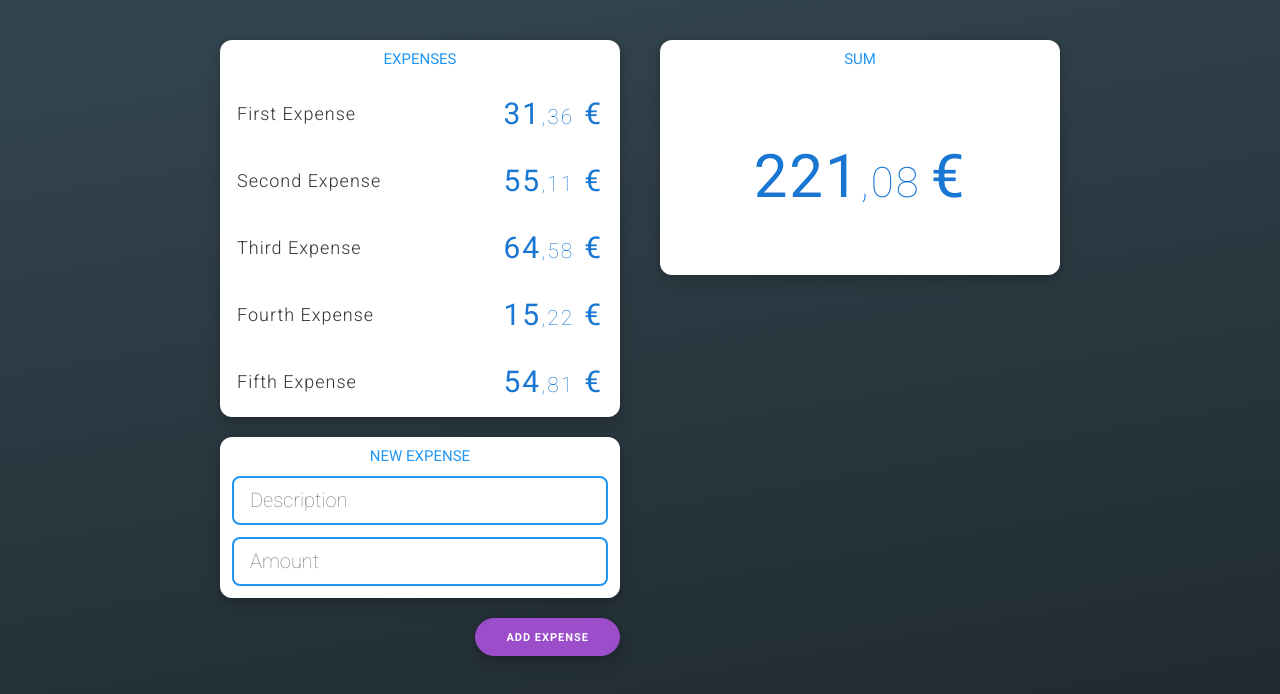
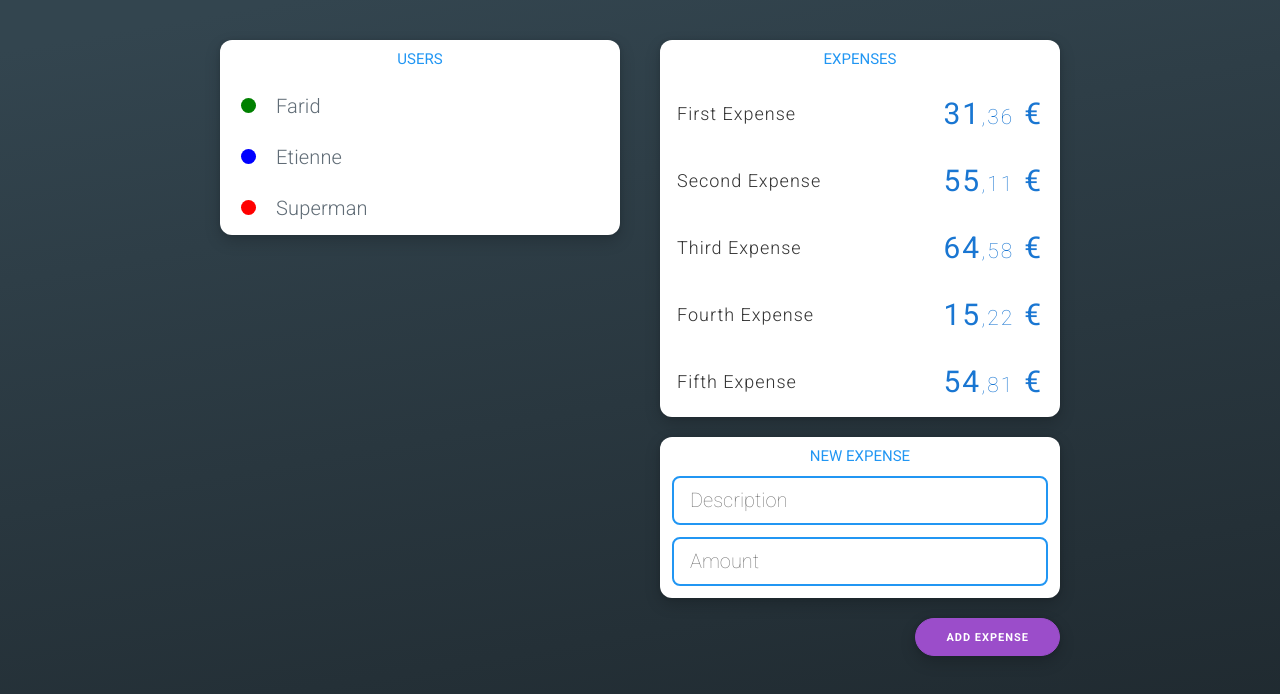
Before and after one commit to Le-Reacteur/redux-tricount, a React (Create React App) app: page / in a window 1280 px wide. Shown: the top 694 px of the page. Built offline with nearby package versions, Linux system fonts and the light colour scheme.

Commit message:
List of Users

```diff
--- a/src/selectors/index.js
+++ b/src/selectors/index.js
@@ -1,11 +1,3 @@
 export function selectExpenses(state) {
   return state.expenses;
 }
-
-export function selectSum(state) {
-  let sum = 0;
-  state.expenses.forEach(expense => {
-    sum = sum + expense.amount;
-  });
-  return sum;
-}
--- a/src/views/App.js
+++ b/src/views/App.js
@@ -1,12 +1,13 @@
 import React from 'react';
 import PropTypes from 'prop-types';
 import { connect } from 'react-redux';
-import { selectExpenses, selectSum } from '../selectors';
+import { selectExpenses } from '../selectors';
 import { Panels } from '../components/Panels';
 import { Panel } from '../components/Panel';
 import { Card } from '../components/Card';
 import { List } from '../components/List';
 import { Expense } from '../components/Expense';
+import { User } from '../components/User';
 import { NewExpenseForm } from './NewExpenseForm';
 import { removeExpense } from '../actions';
 import { CenteredText } from '../components/CenteredText';
@@ -14,17 +15,25 @@ import { Amount } from '../components/Amount';
 
 const mapStateToProps = state => ({
   expenses: selectExpenses(state),
-  sum: selectSum(state),
 });
 
 const mapDispatchToProps = {
   removeExpense,
 };
 
-const AppRender = ({ expenses, removeExpense, sum }) => {
+const AppRender = ({ expenses, removeExpense }) => {
   const noExpenses = expenses.length === 0;
   return (
     <Panels>
+      <Panel>
+        <Card title="Users">
+          <List>
+            <User name="Farid" color="green" />
+            <User name="Etienne" color="blue" />
+            <User name="Superman" color="red" />
+          </List>
+        </Card>
+      </Panel>
       <Panel>
         <Card title="Expenses">
           {noExpenses ? (
@@ -44,13 +53,6 @@ const AppRender = ({ expenses, removeExpense, sum }) => {
         </Card>
         <NewExpenseForm />
       </Panel>
-      <Panel>
-        <Card title="Sum">
-          <CenteredText>
-            <Amount large value={sum} />
-          </CenteredText>
-        </Card>
-      </Panel>
     </Panels>
   );
 };
@@ -59,7 +61,6 @@ AppRender.propTypes = {
   expenses: PropTypes.arrayOf(
     PropTypes.shape({ description: PropTypes.string.isRequired, amount: PropTypes.number.isRequired })
   ).isRequired,
-  sum: PropTypes.number.isRequired,
   removeExpense: PropTypes.func.isRequired,
 };
 
```
